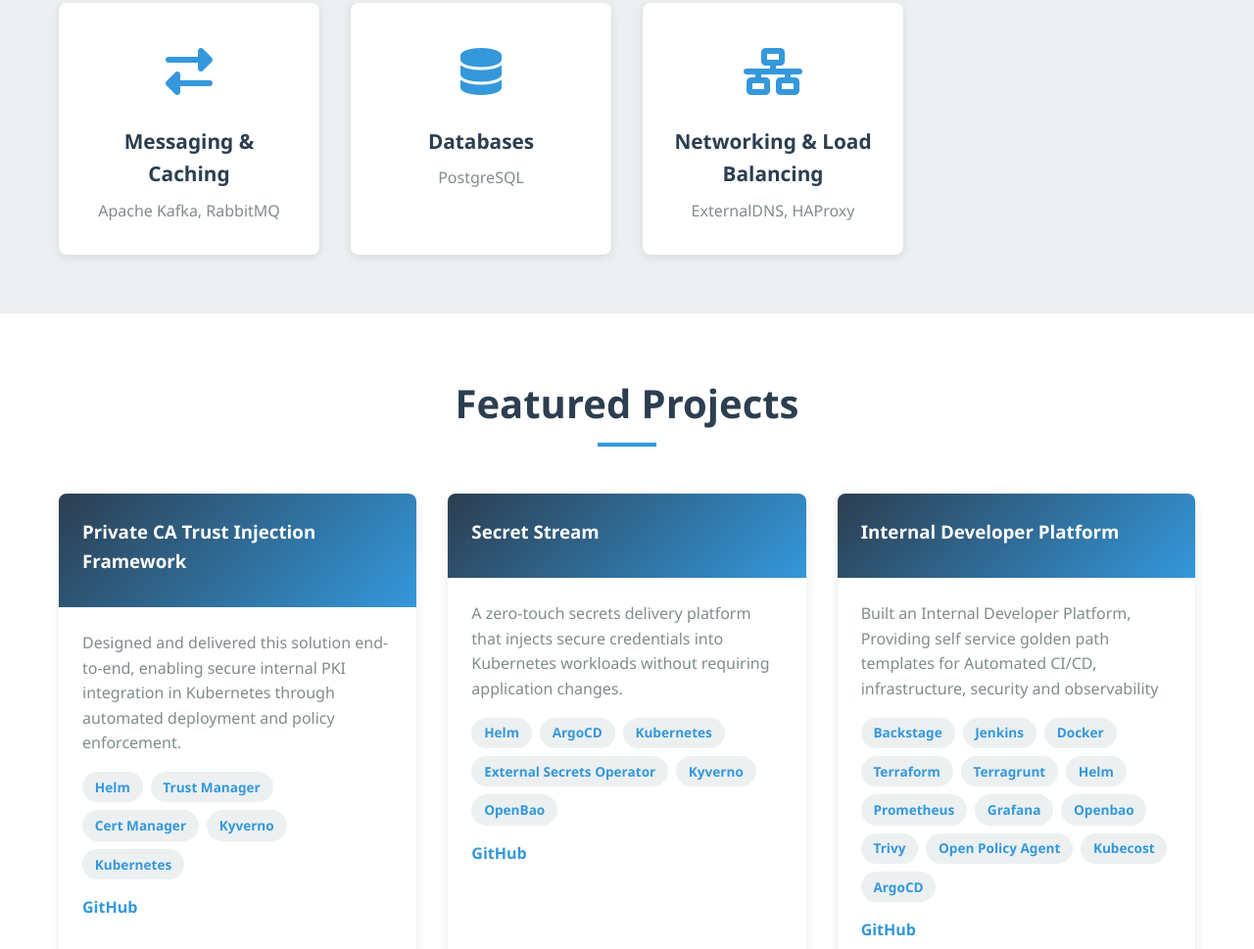
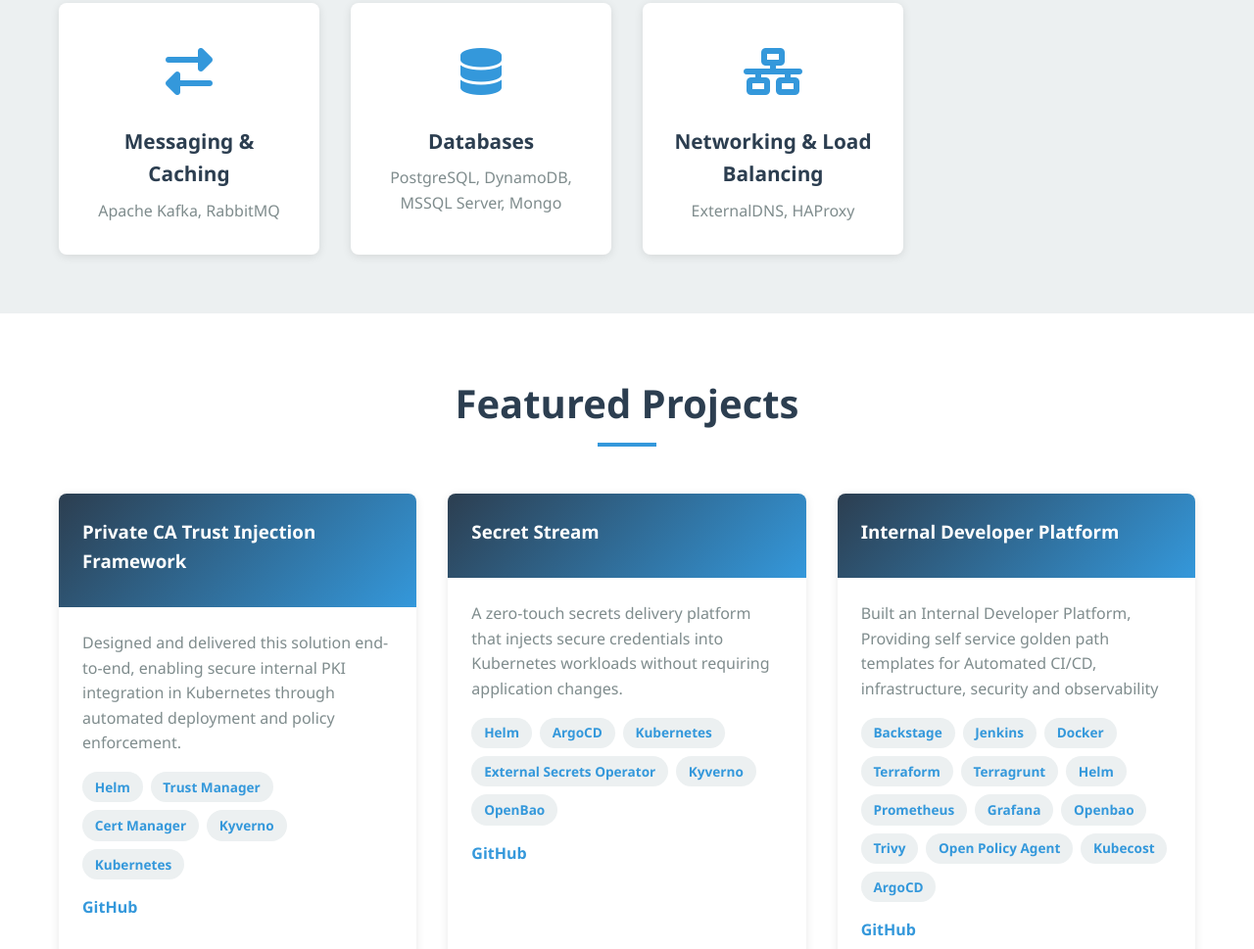
Before and after one commit to sylesh-687/sylesh-687.github.io, a plain HTML site: page index.html in a window 1280 px wide. Shown: the part 2182-3151 px from the top of the page at 98% size. Drawn offline with Linux system fonts and the light colour scheme.

Commit message:
Updated the Skills Section

```diff
--- a/index.html
+++ b/index.html
@@ -160,7 +160,7 @@
                             <i class="fas fa-database"></i>
                         </div>
                         <h3>Databases</h3>
-                        <p>PostgreSQL</p>
+                        <p>PostgreSQL, DynamoDB, MSSQL Server, Mongo</p>
                     </div>
                     <div class="skill-card">
                         <div class="skill-icon">
```
